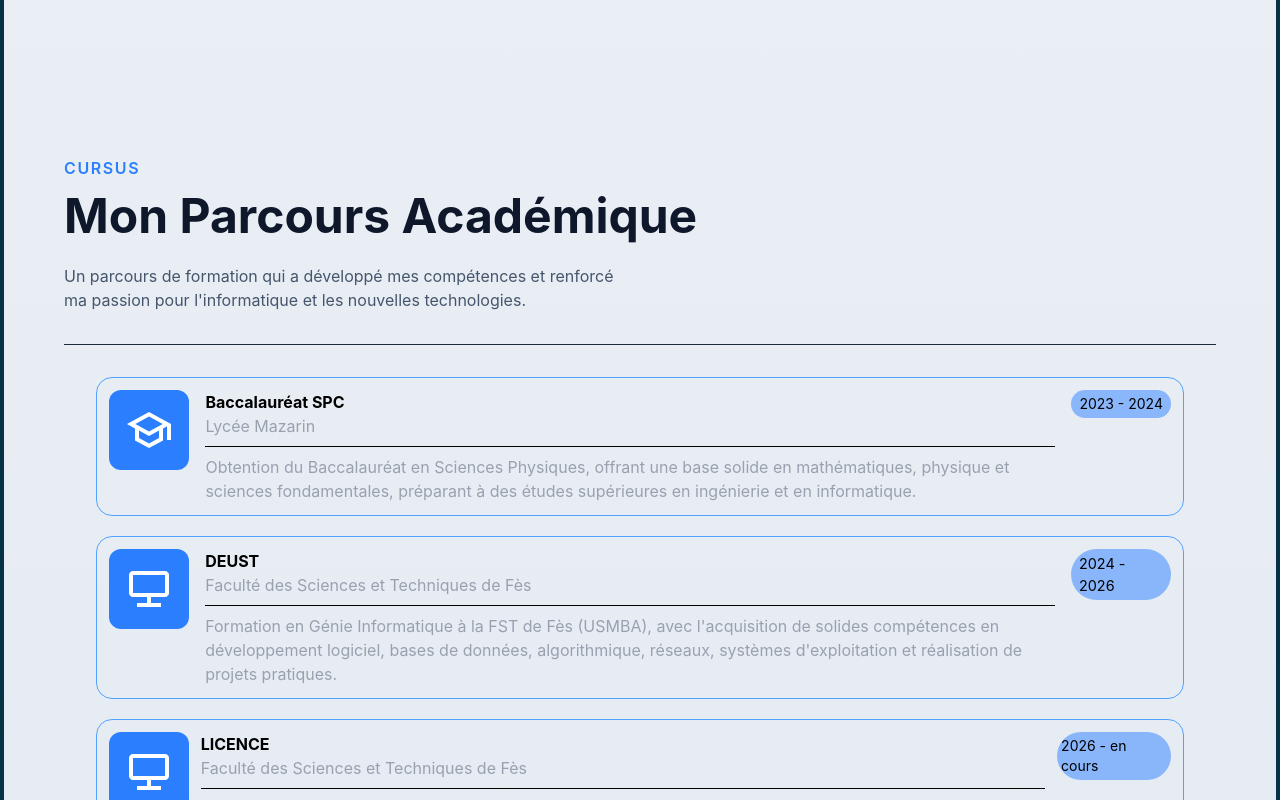
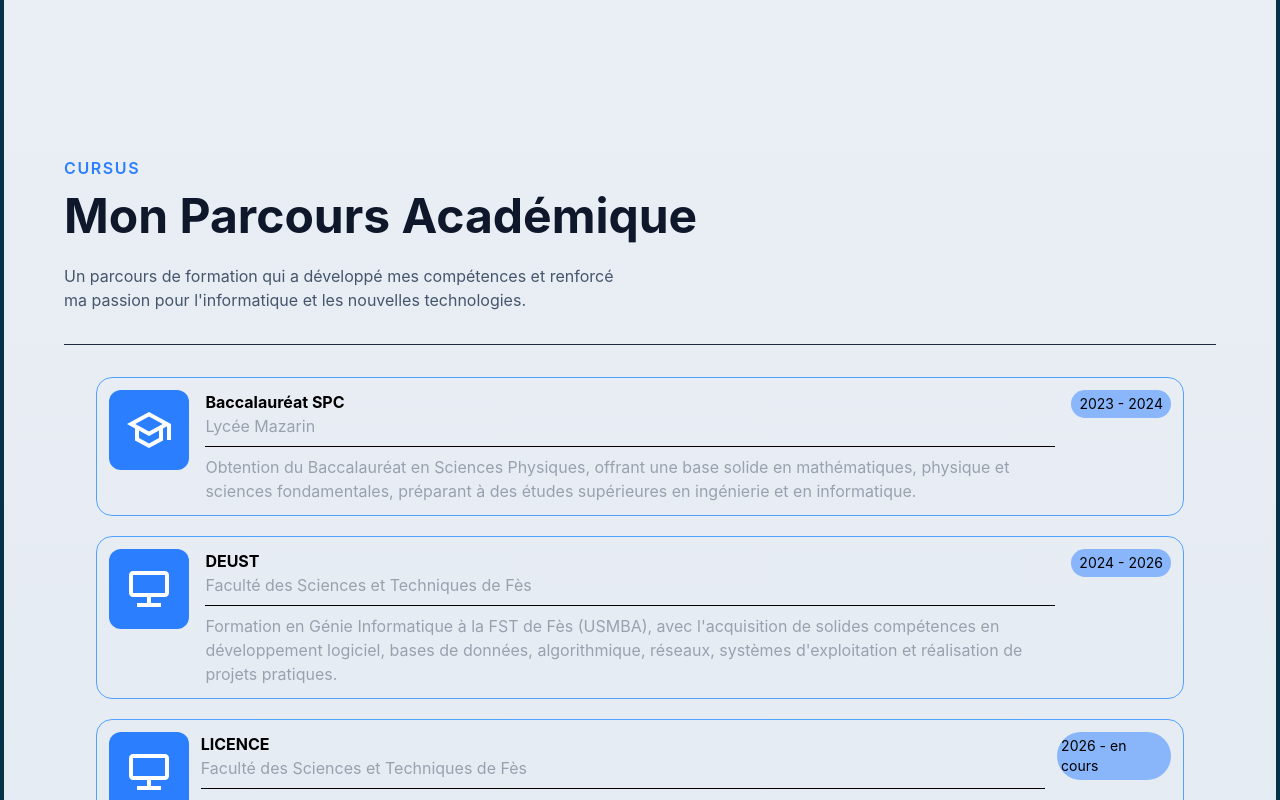
Before and after one commit to Rjeb-Anas/Portfolio--S, a React (Vite) app: page / in a window 1280 px wide. Shown: the part 1617-2417 px from the top of the page. Built offline with nearby package versions, Linux system fonts and the light colour scheme.

Commit message:
Update NAME

```diff
--- a/src/components/Cursus.jsx
+++ b/src/components/Cursus.jsx
@@ -63,7 +63,7 @@ const Cursus = () => {
                   </div>
                   <div className="flex items-start justify-center ">
                         <span className="bg-blue-500/50 py-1 px-2 flex items-center justify-center
-                         rounded-full text-[clamp(0.9rem,1vw,1rem)] w-25">2024 - 2026</span>
+                         rounded-full text-sm">2024 - 2026</span>
                   </div>
             </article>
             <article className="w-full  p-3  flex flex-row max-md:flex-col justify-between rounded-2xl border gap-3
--- a/src/components/Home.jsx
+++ b/src/components/Home.jsx
@@ -4,6 +4,7 @@ import {
 } from '../assets/index'
 
 const Home = () => {
+    document.curre
     return (
         <main className="mx-auto min-h-dvh  w-full flex items-center justify-center
     max-w-7xl px-4 sm:px-6 lg:px-8">
@@ -23,7 +24,7 @@ const Home = () => {
                         Étudiant en Génie Informatique et développeur Front-End, passionné par la création d'applications web modernes,
                         réactives et accessibles avec React, Tailwind CSS et JavaScript.
                     </p>
-                    <div className="w-full flex py-3 max-md:flex-col
+                    <div className="w-full flex py-3 flex-col
                     items-center justify-center">
                         <a href="#About" className="p-1 rounded-full dark:bg-white/10 bg-black     flex items-center justify-center animate-bounce ">
                             <img src={double_arrow_down} alt="double_arrow_down" className="animate-bounce" />
```
